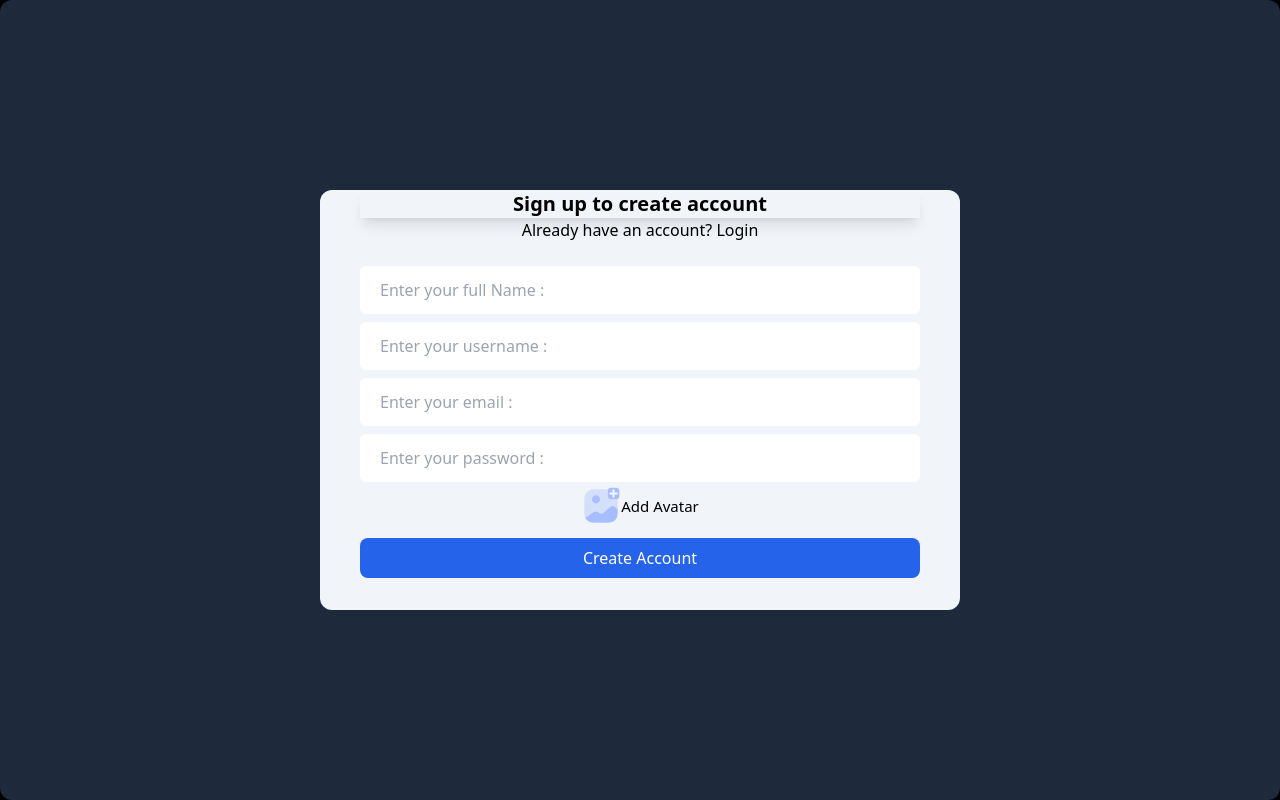
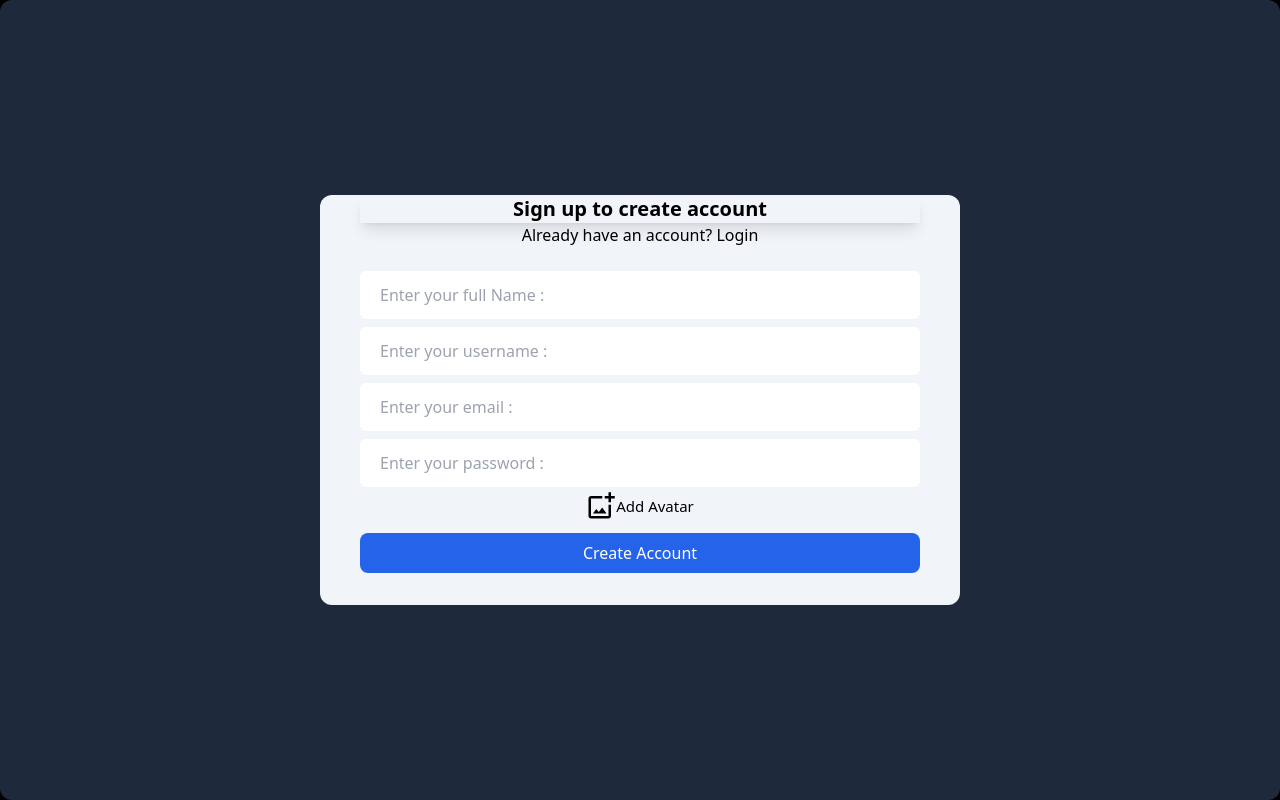
Before and after one commit to Sankalpgupta0/Whats-Yep, a React (Vite) app: page / in a window 1280 px wide. Built offline with nearby package versions, Linux system fonts and the light colour scheme; no server answers.

Commit message:
add avatar icon

```diff
--- a/src/components/Signup.jsx
+++ b/src/components/Signup.jsx
@@ -6,7 +6,7 @@ import { useDispatch } from "react-redux";
 import { login } from "../store+slice/authSlice.js";
 import dataBaseService from "../appwrite/database.js";
 import storageService from "../appwrite/storage.js";
-import { RxAvatar } from "react-icons/rx";
+import { MdOutlineAddPhotoAlternate } from "react-icons/md";
 
 const Signup = () => {
     const navigate = useNavigate();
@@ -146,7 +146,7 @@ const Signup = () => {
                     <label
                         className=" text-[15px] text-violet11 flex justify-center  items-center cursor-pointer" htmlFor="uploadImage"
                     >
-                        <img src="../../../src/images/addAvatar.png" alt="" className='h-10 ' />
+                        <MdOutlineAddPhotoAlternate className='text-3xl ' />
                         <h1>Add Avatar</h1>
                     </label>
                     <input
```
